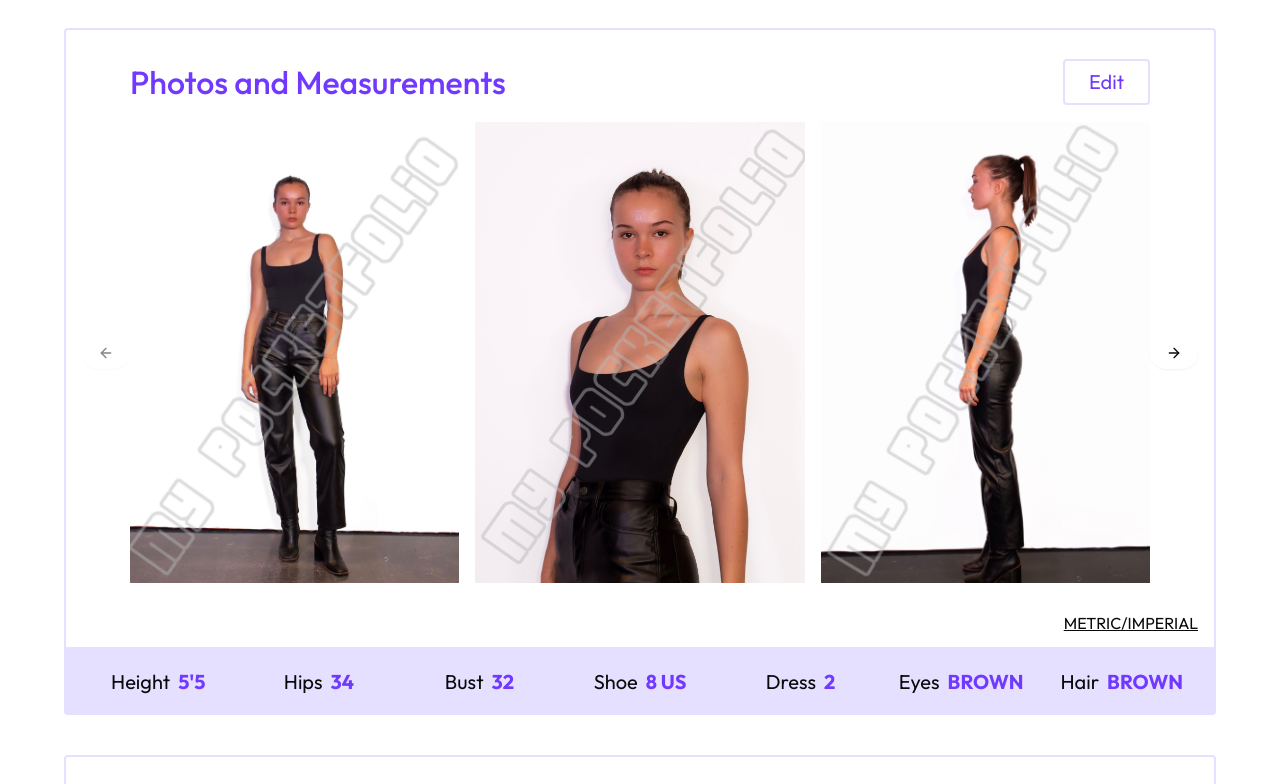
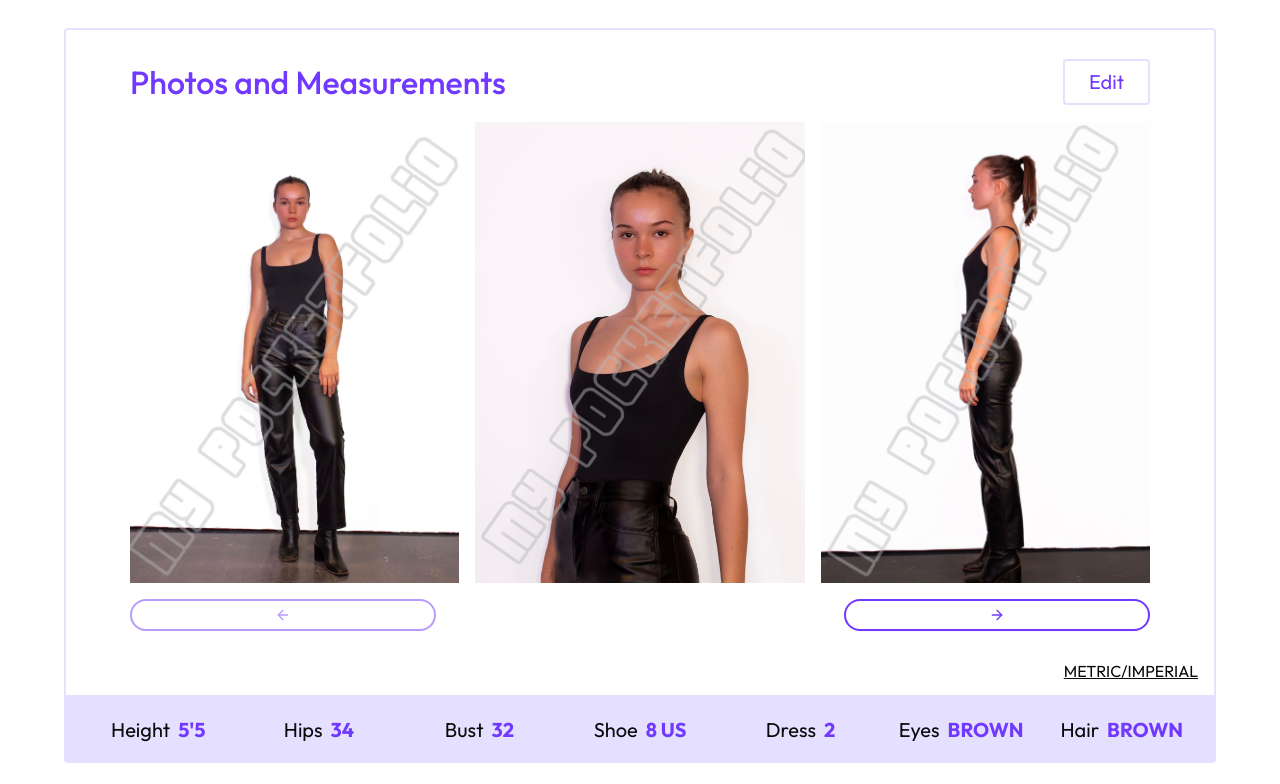
Before and after one commit to mpfolio/mpfolio, a Next.js app: page /profile in a window 1280 px wide. Shown: the part 760-1544 px from the top of the page. Built offline with nearby package versions, Linux system fonts and the light colour scheme.

Commit message:
carousel buttons below images

```diff
--- a/app/globals.css
+++ b/app/globals.css
@@ -110,7 +110,6 @@
 button.large {
     padding: 0.75rem 2.875rem !important;
 }
-
 button.filled {
     background-color: var(--neon-purple);
     color: white;
--- a/app/profile/page.css
+++ b/app/profile/page.css
@@ -63,6 +63,28 @@
     border-bottom-left-radius: 0;
     padding-bottom: 4rem;
 }
+.carousel {
+    display: flex;
+    flex-direction: column;
+}
+.carousel-controls {
+    display: flex;
+    flex-direction: row;
+    justify-content: space-between;
+    margin-top: 1rem;
+}
+.carousel-controls > button {
+    position: static !important;
+    transform: none !important;
+    width: 30%;
+    border-color: var(--neon-purple);
+    color: var(--neon-purple);
+}
+.carousel-controls > button:hover {
+    background-color: var(--neon-purple);
+    color: white;
+}
+
 .measurements {
     position: relative;
     border-top-left-radius: 0;
--- a/app/profile/page.tsx
+++ b/app/profile/page.tsx
@@ -16,7 +16,6 @@
     CarouselNext,
     CarouselPrevious,
 } from "@/components/ui/carousel"
-
 
 export default function App() {
     const experiences: ExperienceType[] = [
@@ -57,7 +56,7 @@
         },
     ]
 
-    const photos = [photo1, photo2, photo3, photo1, photo1]
+    const photos = [photo1, photo2, photo3, photo2]
 
     const measurements = {
         height: "5'5",
@@ -134,7 +133,13 @@
                     </h5>
                 </div>
 
-                <Carousel>
+
+                <Carousel
+                    opts={{
+                        loop: true
+                    }}
+                    className="carousel"
+                >
                     <CarouselContent>
                         { photos.map((photo, i) => (
                             <CarouselItem className="basis-1/3">
@@ -142,10 +147,11 @@
                             </CarouselItem>
                         ))}
                     </CarouselContent>
-                    <CarouselPrevious />
-                    <CarouselNext />
+                    <div className="carousel-controls">
+                        <CarouselPrevious className="outlined" />
+                        <CarouselNext className="outlined" />
+                    </div>
                 </Carousel>
-
             </div>
 
             <div className="section measurements">
```
